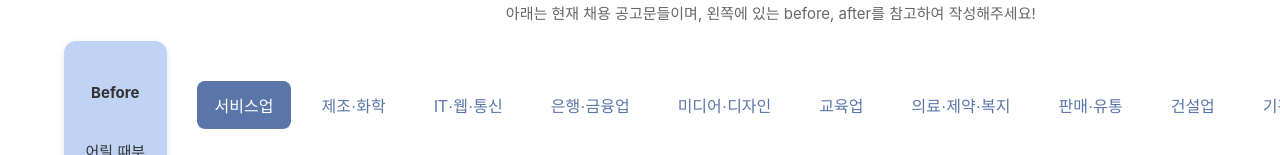
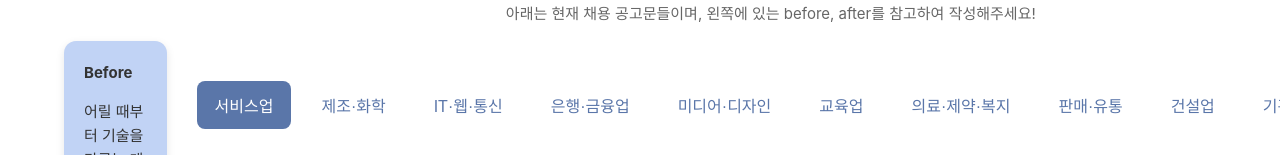
Before and after one commit to NLP-JungDam/edicion_react, a React (Create React App) app: page /user in a window 1280 px wide. Shown: the part 206-361 px from the top of the page. Built offline with nearby package versions, Linux system fonts and the light colour scheme; no server answers.

Commit message:
userpage front fix
userpage front fix

```diff
--- a/src/pages/UserPage.jsx
+++ b/src/pages/UserPage.jsx
@@ -107,11 +107,10 @@ const UserPage = () => {
                     <div className={styles.exampleBox}>
                         <h4>After</h4>
                         <p>
-                        어릴 적부터 기술에 대한 호기심이 강해 다양한 분야를 탐구해왔습니다. 특히 인공지능(AI) 분야에 매료되어 관련 프로젝트를 진행하며 실력을 쌓아왔습니다. 최근에는 챗봇 개발에 집중하고 있으며, 이 과정에서 음성 인식(STT) 및 음성 합성(TTS) 기술을 활용하여 사용자 경험을 개선하는 데 기여했습니다.
+                        어릴 적부터 기술에 대한 호기심이 강해 다양한 분야를 탐구해왔습니다. 특히 인공지능(AI) 분야에 매료되어 관련 프로젝트를 진행하며 실력을 쌓아왔습니다. 최근에는 챗봇 개발에 집중하고 있으며, 이 과정에서 음성 인식(STT) 및 음성 합성(TTS) 기술을 활용하여 사용자 경험을 개선하는 데 기여했습니다.<br/><br/>
 
-이러한 경험을 통해 문제 해결 능력을 키웠고, 팀원들과의 협업을 통해 프로젝트의 성공적인 완수를 이끌어냈습니다. 예를 들어, 챗봇 개발 프로젝트에서는 초기 기획 단계에서부터 사용자 요구사항을 분석하고, 이를 바탕으로 기능을 설계하여 최종적으로 사용자 피드백을 반영한 개선 작업을 진행했습니다. 이 과정에서 기술적 도전과제를 극복하며, 팀원들과의 소통을 통해 효율적인 해결책을 도출할 수 있었습니다.
-
-기술이 빠르게 변화하는 IT·웹·통신 분야에서 지속적으로 성장하고자 하는 열망이 큽니다. 새로운 기술을 배우고 적용하는 과정이 흥미롭고, 이를 통해 더 나은 개발자로 거듭나고 싶습니다. 앞으로도 다양한 프로젝트에 참여하며 경험을 쌓고, AI뿐만 아니라 여러 분야의 기술을 익혀 나가겠습니다. 이러한 경험들이 저를 더욱 발전시키고, 회사의 성장에 기여할 수 있는 기반이 될 것이라 확신합니다.
+                        이러한 경험을 통해 문제 해결 능력을 키웠고, 팀원들과의 협업을 통해 프로젝트의 성공적인 완수를 이끌어냈습니다. 예를 들어, 챗봇 개발 프로젝트에서는 초기 기획 단계에서부터 사용자 요구사항을 분석하고, 이를 바탕으로 기능을 설계하여 최종적으로 사용자 피드백을 반영한 개선 작업을 진행했습니다. 이 과정에서 기술적 도전과제를 극복하며, 팀원들과의 소통을 통해 효율적인 해결책을 도출할 수 있었습니다.<br/><br/>
+                        기술이 빠르게 변화하는 IT·웹·통신 분야에서 지속적으로 성장하고자 하는 열망이 큽니다. 새로운 기술을 배우고 적용하는 과정이 흥미롭고, 이를 통해 더 나은 개발자로 거듭나고 싶습니다. 앞으로도 다양한 프로젝트에 참여하며 경험을 쌓고, AI뿐만 아니라 여러 분야의 기술을 익혀 나가겠습니다. 이러한 경험들이 저를 더욱 발전시키고, 회사의 성장에 기여할 수 있는 기반이 될 것이라 확신합니다.<br/>
                         </p>
                     </div>
                 </div>
--- a/src/pages/UserPage.module.css
+++ b/src/pages/UserPage.module.css
@@ -23,37 +23,39 @@
 .beforeAfterSection {
     display: flex;
     flex-direction: column;
-    align-items: center;
+    align-items: flex-start; /* 왼쪽 정렬 */
     width: 100%;
     max-width: 350px;
-    gap: 25px;
-    margin-top: 40px;
-    align-self: flex-start;
+    gap: 25px; /* Before & After 간격 증가 */
+    margin-top: 40px; /* 상단 여백 추가 */
 }
 
 /* Before & After 박스 컨테이너 */
 .exampleContainer {
     display: flex;
     flex-direction: column;
-    gap: 25px; /* ✅ 박스 간 간격 조정 */
+    gap: 25px; /* 박스 간 간격 조정 */
     width: 100%;
-    align-items: center;
 }
 
 /* Before & After 개별 박스 */
 .exampleBox {
     background-color: var(--accent-color);
-    padding: 20px; /* ✅ 내부 여백 증가 */
+    padding: 20px;
     border-radius: 12px;
     font-size: 15px;
     color: #333;
-    text-align: center;
+    text-align: left; /* 좌측 정렬 */
     box-shadow: 0 3px 8px rgba(0, 0, 0, 0.1);
-    min-height: 180px; /* ✅ 박스 크기 일정하게 유지 */
+    min-height: 180px;
     display: flex;
     flex-direction: column;
     justify-content: center;
-    line-height: 1.6; /* ✅ 글자 간격 증가 */
+    line-height: 1.6;
+}
+
+.exampleBox h4{
+    margin: 0;
 }
 
 /* 화살표 스타일 */
@@ -61,10 +63,9 @@
     font-size: 24px;
     font-weight: bold;
     color: var(--primary-color);
-    text-align: center;
-    margin: 15px 0; /* ✅ 여백 추가하여 Before와 After가 너무 붙지 않도록 함 */
+    text-align: center; /* 좌측 정렬 */
+    margin: 15px 0;
 }
-
 
 /* 중앙 콘텐츠 */
 .mainContent {
@@ -108,7 +109,7 @@
     gap: 12px;
     overflow-x: auto;
     white-space: nowrap;
-    justify-content: center;
+    justify-content: space-between;
     width: 100%;
     padding-bottom: 10px;
 }
```
